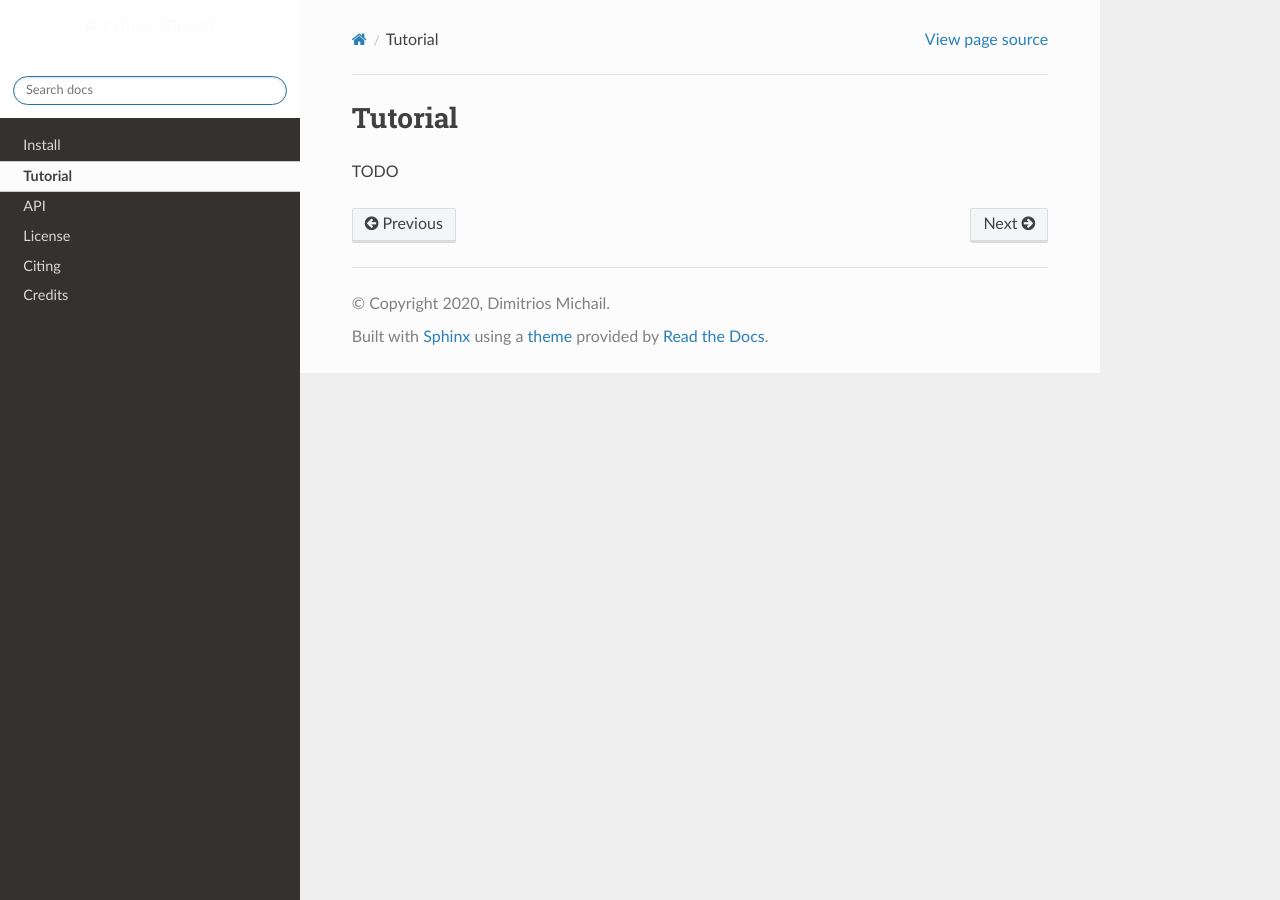
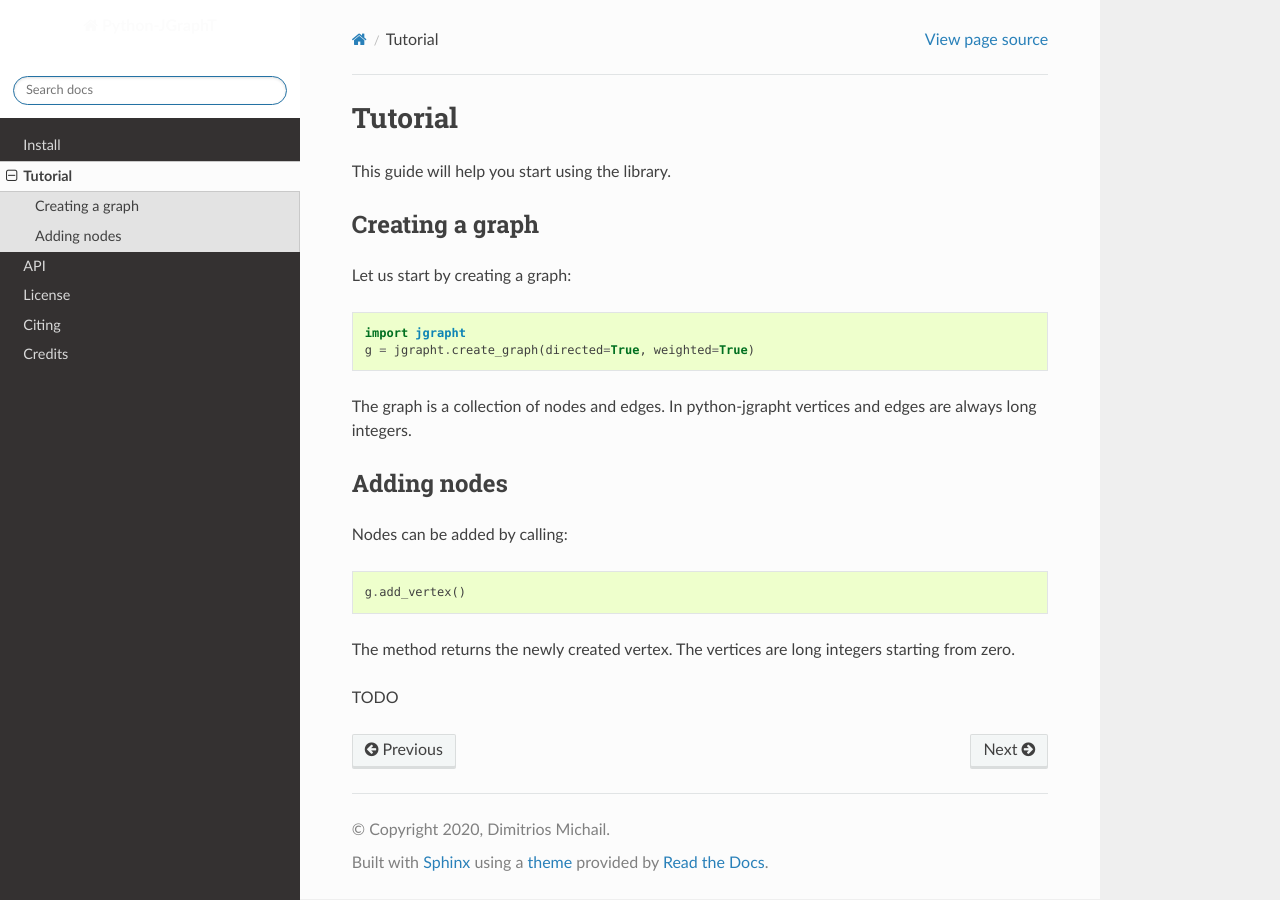
Before and after one commit to d-michail/python-jgrapht, a Sphinx documentation site: the page built from docs/tutorial.rst, in a window 1280 px wide. Built offline with Sphinx 7.4.7 and the Read the Docs theme 2.0.0, drawn with Linux system fonts in a browser that asks for light colours.

Commit message:
Started tutorial

```diff
--- a/docs/tutorial.rst
+++ b/docs/tutorial.rst
@@ -3,4 +3,33 @@
 Tutorial
 ========
 
+This guide will help you start using the library.
+
+Creating a graph
+----------------
+
+Let us start by creating a graph::
+
+  import jgrapht
+  g = jgrapht.create_graph(directed=True, weighted=True)
+
+The graph is a collection of nodes and edges. In python-jgrapht vertices and edges are
+always long integers.
+
+Adding nodes
+------------
+
+Nodes can be added by calling::
+
+  g.add_vertex()
+
+The method returns the newly created vertex. The vertices are long integers starting from zero.
+
+
+
+
+
+
+
+
 TODO
```
